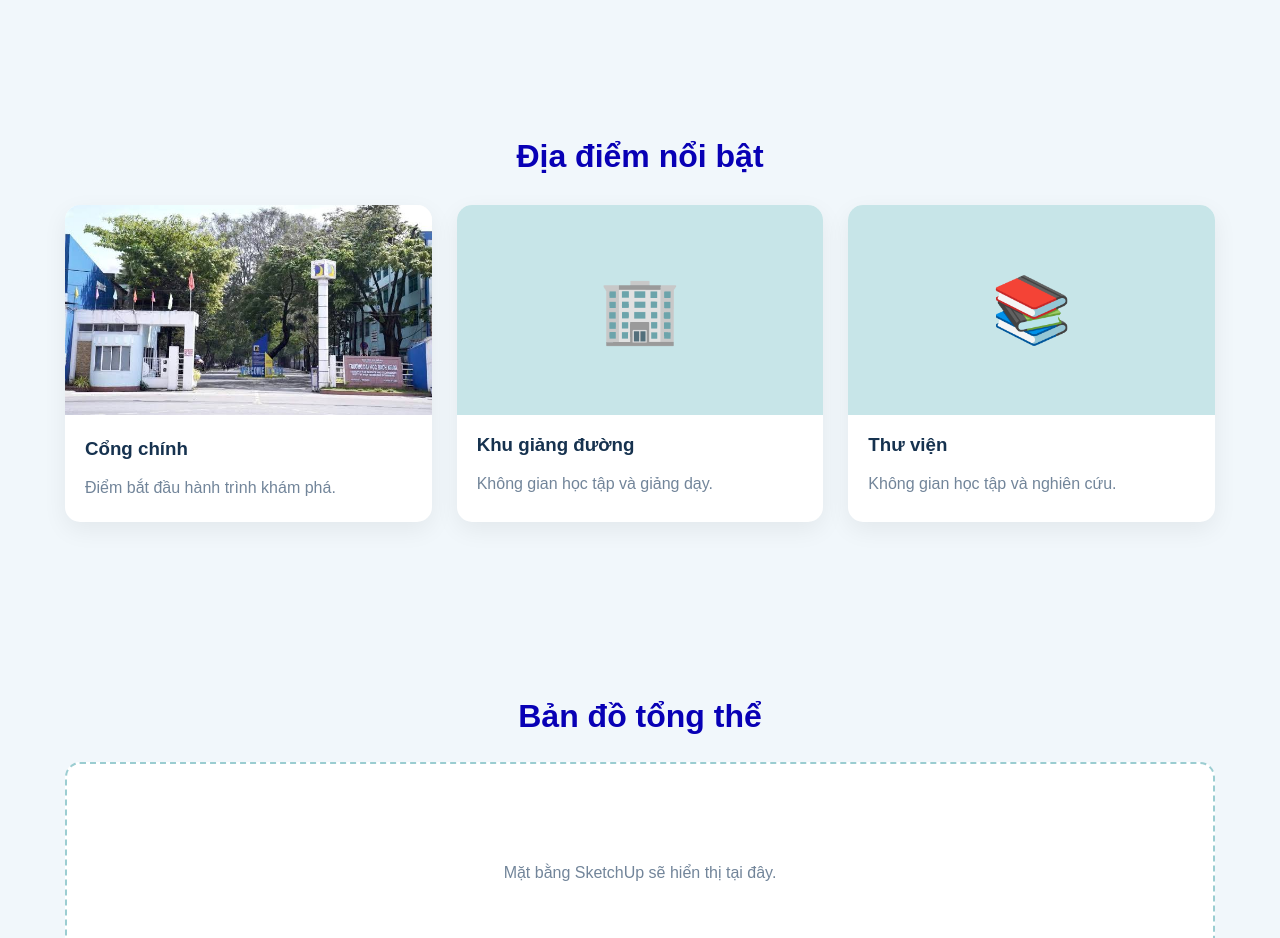
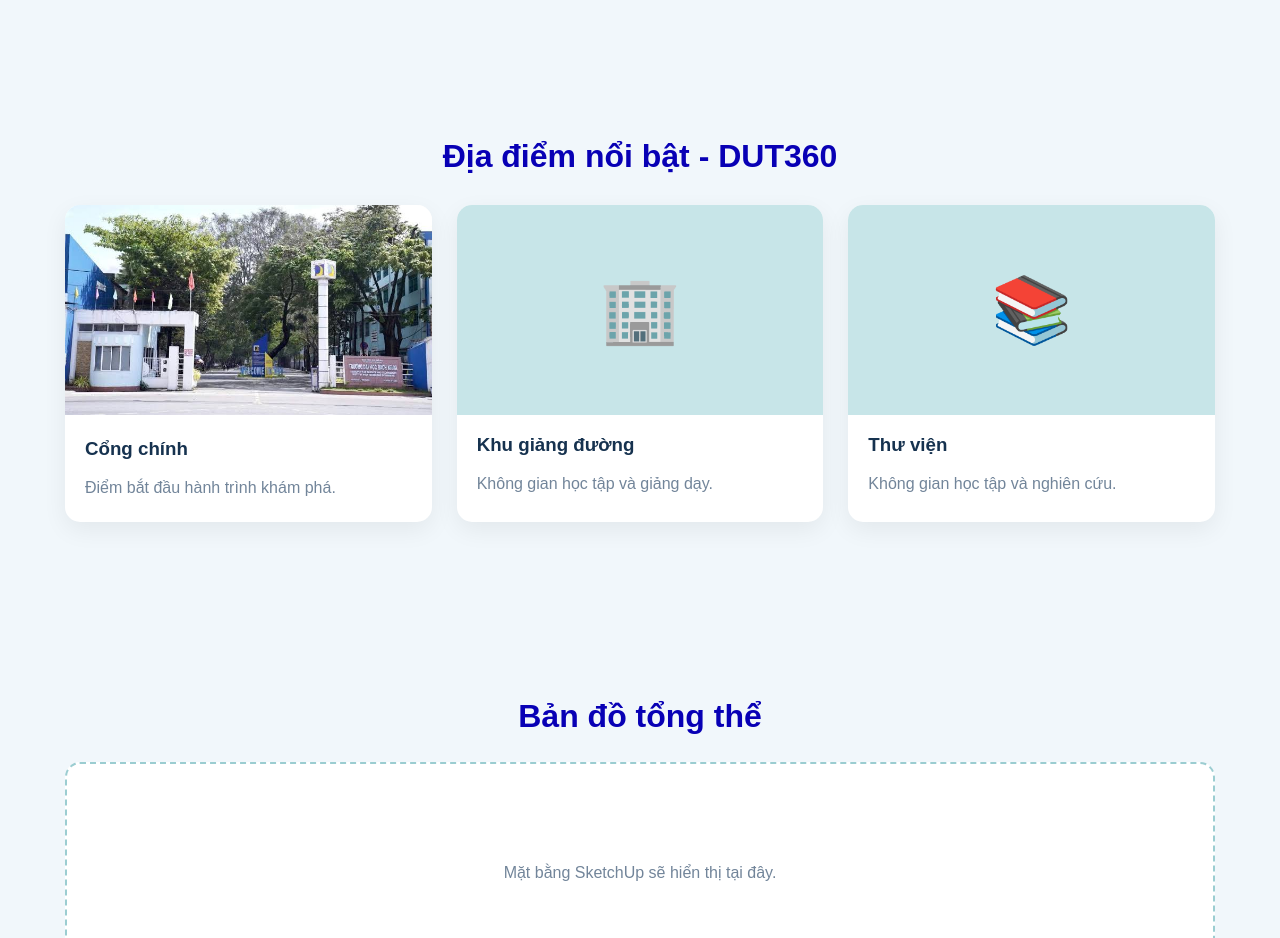
Before and after one commit to hldgiang06/DUT360, a plain HTML site: page index.html in a window 1280 px wide. Shown: the part 1200-2138 px from the top of the page. Drawn offline with Linux system fonts and the light colour scheme.

Commit message:
May 2 cap nhat tieu de DUT360

```diff
--- a/index.html
+++ b/index.html
@@ -94,7 +94,7 @@
   </section>
 
   <section class="section" id="places">
-    <h2>Địa điểm nổi bật</h2>
+    <h2>Địa điểm nổi bật - DUT360</h2>
 
     <div class="cards">
       <article class="card">
```
